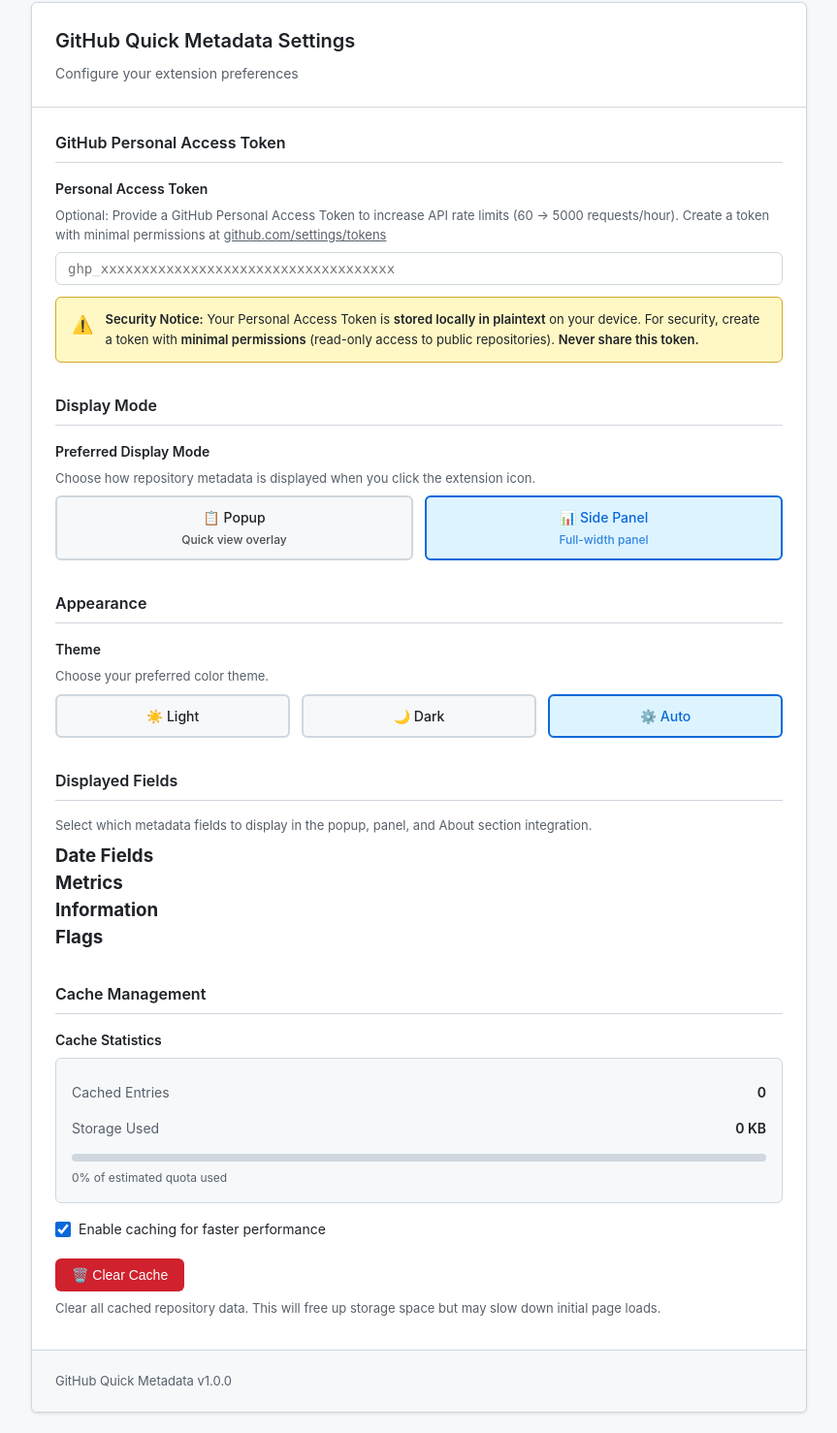
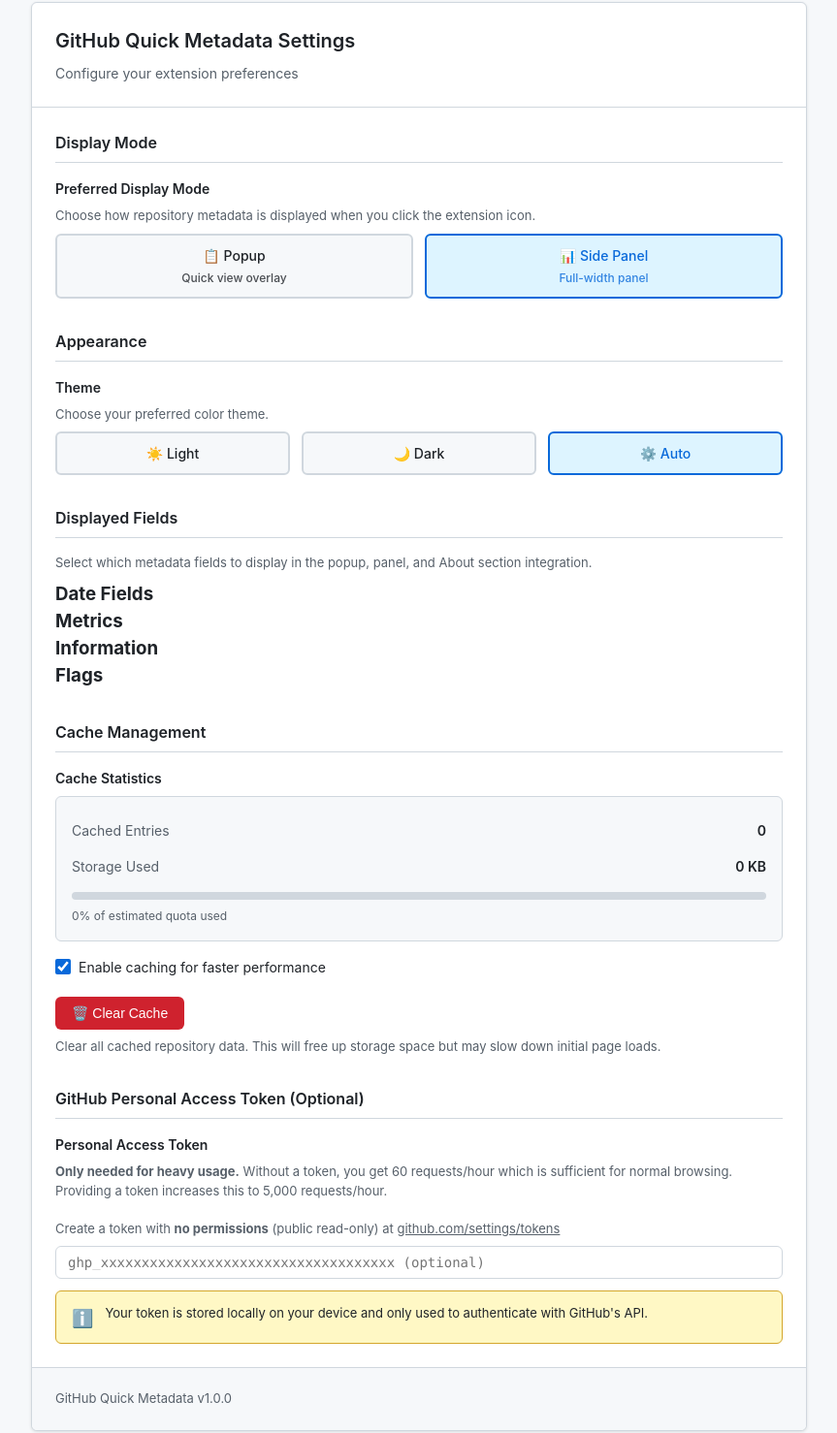
Before and after one commit to emersonding/github-quick-metadata, a website with bundled scripts: page src/ui/settings.html in a window 1280 px wide. Shown: the part 38-1516 px from the top of the page at 97% size, without its empty margins (208-1071 px from the left). Built offline with nearby package versions, Linux system fonts and the light colour scheme.

Commit message:
docs: add screenshots and improve README/settings UX
- Add screenshots showing metadata display and settings page
- Update README to reflect v2.0.0 features (removed commit stats)
- Clarify GitHub token is optional (only for heavy usage >60 req/hr)
- Reorganize settings page: move Displayed Fields up, token down
- Improve token description: emphasize it's only for higher QPS
- Add configuration section explaining field customization

Screenshots:
- about-section.png: Metadata displayed in GitHub About section
- settings-page.png: Field configuration interface

User Experience:
- GitHub token section moved to bottom (advanced/optional feature)
- Displayed Fields moved up (what users care about)
- Clearer descriptions throughout settings UI

Claude Code <claude-code@anthropic.com>

```diff
--- a/src/ui/settings.html
+++ b/src/ui/settings.html
@@ -499,31 +499,6 @@
     </div>
 
     <div class="settings-body">
-      <!-- GitHub Personal Access Token Section -->
-      <div class="settings-section">
-        <h2 class="section-title">GitHub Personal Access Token</h2>
-        <div class="form-group">
-          <label for="githubToken" class="form-label">Personal Access Token</label>
-          <p class="form-description">
-            Optional: Provide a GitHub Personal Access Token to increase API rate limits (60 → 5000 requests/hour).
-            Create a token with minimal permissions at <a href="https://github.com/settings/tokens" target="_blank" style="color: inherit; text-decoration: underline;">github.com/settings/tokens</a>
-          </p>
-          <input
-            type="password"
-            id="githubToken"
-            class="form-input"
-            placeholder="ghp_xxxxxxxxxxxxxxxxxxxxxxxxxxxxxxxxxxxx"
-            autocomplete="off"
-          />
-          <div class="security-warning">
-            <div class="security-warning-icon">⚠️</div>
-            <div class="security-warning-text">
-              <strong>Security Notice:</strong> Your Personal Access Token is <strong>stored locally in plaintext</strong> on your device. For security, create a token with <strong>minimal permissions</strong> (read-only access to public repositories). <strong>Never share this token.</strong>
-            </div>
-          </div>
-        </div>
-      </div>
-
       <!-- Display Mode Section -->
       <div class="settings-section">
         <h2 class="section-title">Display Mode</h2>
@@ -624,6 +599,34 @@
           </p>
         </div>
       </div>
+
+      <!-- GitHub Personal Access Token Section (Advanced) -->
+      <div class="settings-section">
+        <h2 class="section-title">GitHub Personal Access Token (Optional)</h2>
+        <div class="form-group">
+          <label for="githubToken" class="form-label">Personal Access Token</label>
+          <p class="form-description">
+            <strong>Only needed for heavy usage.</strong> Without a token, you get 60 requests/hour which is sufficient for normal browsing.
+            Providing a token increases this to 5,000 requests/hour.
+            <br><br>
+            Create a token with <strong>no permissions</strong> (public read-only) at
+            <a href="https://github.com/settings/tokens" target="_blank" style="color: inherit; text-decoration: underline;">github.com/settings/tokens</a>
+          </p>
+          <input
+            type="password"
+            id="githubToken"
+            class="form-input"
+            placeholder="ghp_xxxxxxxxxxxxxxxxxxxxxxxxxxxxxxxxxxxx (optional)"
+            autocomplete="off"
+          />
+          <div class="security-warning">
+            <div class="security-warning-icon">ℹ️</div>
+            <div class="security-warning-text">
+              Your token is stored locally on your device and only used to authenticate with GitHub's API.
+            </div>
+          </div>
+        </div>
+      </div>
     </div>
 
     <div class="settings-footer">
```
Also changed, not shown: README.md, screenshots/README.md (added), screenshots/about-section.png (added), screenshots/settings-page.png (added).
